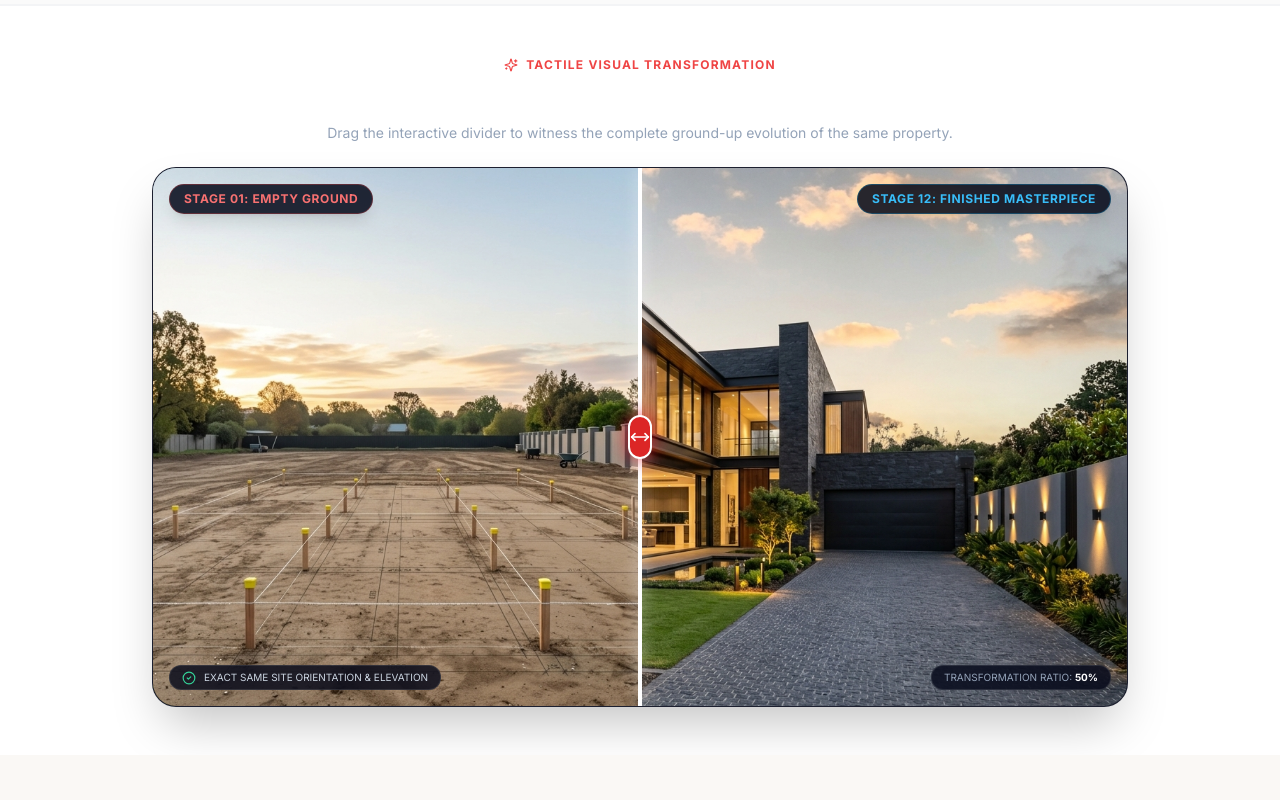
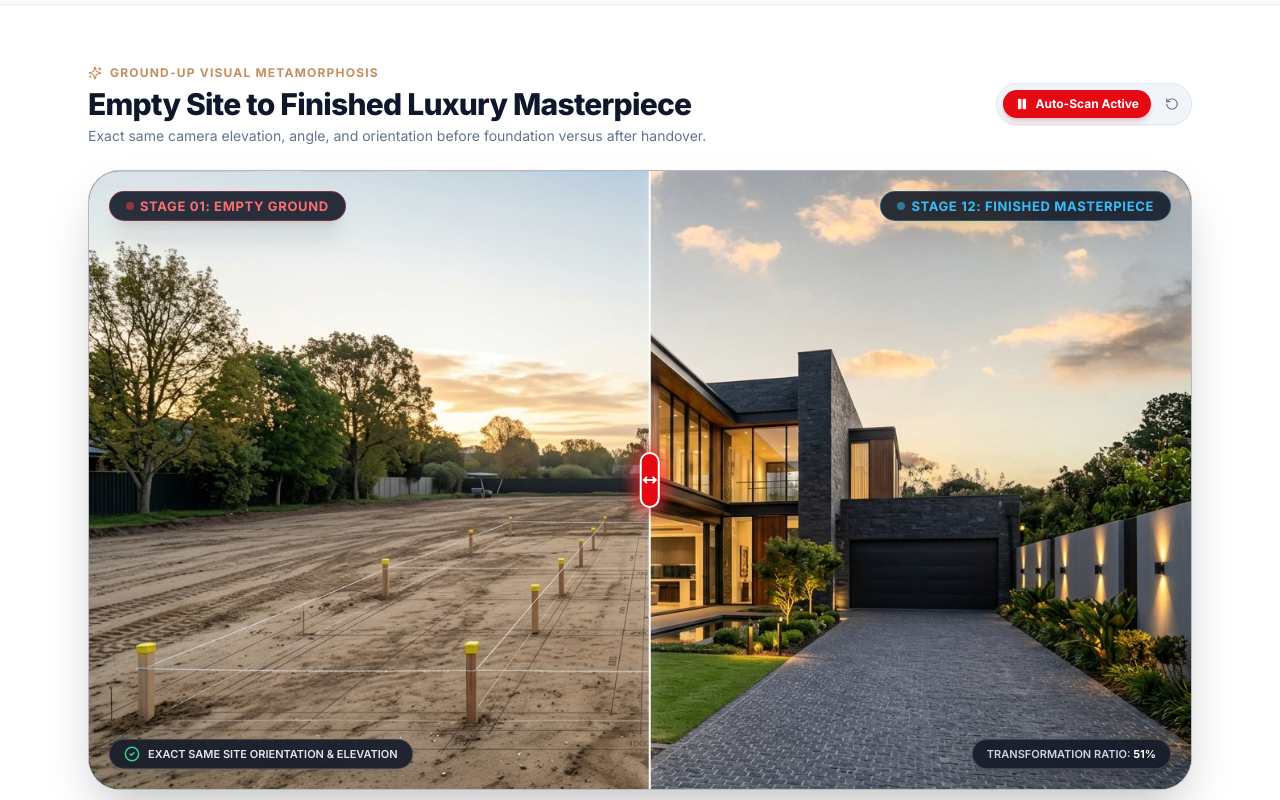
Before and after one commit to SURIYAKUMARE/Jancy-Builder, a Next.js app: page / in a window 1280 px wide. Shown: the part 3560-4360 px from the top of the page. Built offline with nearby package versions, Linux system fonts and the light colour scheme; a web font is replaced by a local one.

Commit message:
feat: match BeforeAfterSlider exactly to media_1790182531570.jpg with continuous sinusoidal auto-sweep animation, red vertical pill handle, pixel-perfect clip-path, and transformation ratio counter

```diff
--- a/components/hero/BeforeAfterSlider.tsx
+++ b/components/hero/BeforeAfterSlider.tsx
@@ -2,7 +2,8 @@
 
 import React, { useState, useRef, useCallback, useEffect } from "react";
 import Image from "next/image";
-import { Sparkles, MoveHorizontal, CheckCircle2 } from "lucide-react";
+import { Sparkles, CheckCircle2, Play, Pause, RotateCcw } from "lucide-react";
+import { motion } from "framer-motion";
 
 interface BeforeAfterSliderProps {
   beforeImage?: string;
@@ -17,10 +18,39 @@ export default function BeforeAfterSlider({
   beforeLabel = "STAGE 01: EMPTY GROUND",
   afterLabel = "STAGE 12: FINISHED MASTERPIECE",
 }: BeforeAfterSliderProps) {
-  const [sliderPos, setSliderPos] = useState(50);
+  const [sliderPos, setSliderPos] = useState<number>(47); // Starts at 47% matching media_1790182531570.jpg!
   const [isDragging, setIsDragging] = useState(false);
+  const [isAutoAnimating, setIsAutoAnimating] = useState(true);
+  const [userInteracted, setUserInteracted] = useState(false);
   const containerRef = useRef<HTMLDivElement | null>(null);
+  const animFrameRef = useRef<number | null>(null);
+  const idleTimeoutRef = useRef<NodeJS.Timeout | null>(null);
 
+  // Smooth sinusoidal auto-sweep animation
+  useEffect(() => {
+    if (!isAutoAnimating || isDragging) return;
+
+    let startTime = performance.now();
+    const cycleDuration = 5500; // 5.5s full smooth oscillation
+
+    const animate = (now: number) => {
+      const elapsed = now - startTime;
+      // Oscillate smoothly between 22% and 78% using sine wave
+      const progress = (Math.sin((elapsed / cycleDuration) * 2 * Math.PI - Math.PI / 2) + 1) / 2;
+      const newPos = 22 + progress * 56;
+      setSliderPos(Number(newPos.toFixed(1)));
+
+      animFrameRef.current = requestAnimationFrame(animate);
+    };
+
+    animFrameRef.current = requestAnimationFrame(animate);
+
+    return () => {
+      if (animFrameRef.current) cancelAnimationFrame(animFrameRef.current);
+    };
+  }, [isAutoAnimating, isDragging]);
+
+  // Handle drag move
   const handleMove = useCallback((clientX: number) => {
     if (!containerRef.current) return;
     const rect = containerRef.current.getBoundingClientRect();
@@ -28,6 +58,15 @@ export default function BeforeAfterSlider({
     const pos = Math.max(0, Math.min(100, (x / rect.width) * 100));
     setSliderPos(pos);
   }, []);
+
+  const onStartInteraction = (clientX: number) => {
+    setIsDragging(true);
+    setIsAutoAnimating(false);
+    setUserInteracted(true);
+    handleMove(clientX);
+
+    if (idleTimeoutRef.current) clearTimeout(idleTimeoutRef.current);
+  };
 
   const handleTouchMove = useCallback(
     (e: TouchEvent) => {
@@ -49,6 +88,12 @@ export default function BeforeAfterSlider({
 
   const handleMouseUp = useCallback(() => {
     setIsDragging(false);
+
+    // Optional: auto-resume smooth sweep after 4 seconds of idle
+    if (idleTimeoutRef.current) clearTimeout(idleTimeoutRef.current);
+    idleTimeoutRef.current = setTimeout(() => {
+      setIsAutoAnimating(true);
+    }, 4000);
   }, []);
 
   useEffect(() => {
@@ -67,85 +112,164 @@ export default function BeforeAfterSlider({
   }, [isDragging, handleMouseMove, handleMouseUp, handleTouchMove]);
 
   return (
-    <div className="w-full max-w-5xl mx-auto my-12 px-4 sm:px-6">
-      <div className="text-center mb-6">
-        <div className="inline-flex items-center space-x-2 text-red-500 text-xs font-mono tracking-widest uppercase mb-1.5 font-bold">
-          <Sparkles className="h-3.5 w-3.5" />
-          <span>TACTILE VISUAL TRANSFORMATION</span>
+    <div className="w-full max-w-6xl mx-auto my-14 px-4 sm:px-6">
+
+      {/* Section Header with Controls */}
+      <div className="flex flex-col sm:flex-row items-center justify-between gap-4 mb-6">
+        <div className="text-center sm:text-left">
+          <div className="inline-flex items-center space-x-2 text-[#C29061] text-xs font-mono tracking-widest uppercase mb-1 font-bold">
+            <Sparkles className="h-3.5 w-3.5" />
+            <span>GROUND-UP VISUAL METAMORPHOSIS</span>
+          </div>
+          <h3 className="text-2xl sm:text-3xl font-black text-slate-900 font-sans tracking-tight">
+            Empty Site to Finished Luxury Masterpiece
+          </h3>
+          <p className="text-xs sm:text-sm text-slate-500 mt-1">
+            Exact same camera elevation, angle, and orientation before foundation versus after handover.
+          </p>
         </div>
-        <h3 className="text-2xl sm:text-4xl font-bold text-white font-serif tracking-tight">
-          Slide Between Vision and Reality
-        </h3>
-        <p className="text-xs sm:text-sm text-slate-400 mt-1">
-          Drag the interactive divider to witness the complete ground-up evolution of the same property.
-        </p>
+
+        {/* Animation Control Pill */}
+        <div className="flex items-center gap-2 bg-slate-100 border border-slate-200 rounded-full p-1.5 shadow-sm">
+          <button
+            onClick={() => setIsAutoAnimating(!isAutoAnimating)}
+            className={`inline-flex items-center gap-1.5 px-3 py-1.5 rounded-full text-xs font-bold transition-all ${
+              isAutoAnimating
+                ? "bg-[#E50914] text-white shadow-md shadow-red-600/20"
+                : "bg-white text-slate-700 hover:text-slate-950"
+            }`}
+          >
+            {isAutoAnimating ? (
+              <>
+                <Pause className="w-3.5 h-3.5 fill-current" />
+                <span>Auto-Scan Active</span>
+              </>
+            ) : (
+              <>
+                <Play className="w-3.5 h-3.5 fill-current" />
+                <span>Play Auto-Scan</span>
+              </>
+            )}
+          </button>
+
+          <button
+            onClick={() => {
+              setSliderPos(50);
+              setIsAutoAnimating(false);
+            }}
+            className="p-1.5 rounded-full text-slate-500 hover:text-slate-900 transition-colors"
+            title="Reset to 50%"
+          >
+            <RotateCcw className="w-3.5 h-3.5" />
+          </button>
+        </div>
       </div>
 
-      {/* Slider Container */}
+      {/* Main Slider Container matching media_1790182531570.jpg */}
       <div
         ref={containerRef}
-        onMouseDown={() => setIsDragging(true)}
-        onTouchStart={() => setIsDragging(true)}
-        className="relative h-[320px] sm:h-[480px] md:h-[540px] w-full rounded-3xl overflow-hidden shadow-2xl border border-white/10 select-none cursor-ew-resize group bg-slate-950"
+        onMouseDown={(e) => onStartInteraction(e.clientX)}
+        onTouchStart={(e) => {
+          if (e.touches.length > 0) onStartInteraction(e.touches[0].clientX);
+        }}
+        onMouseEnter={() => {
+          if (isAutoAnimating) setIsAutoAnimating(false);
+        }}
+        onMouseLeave={() => {
+          if (!isDragging && !isAutoAnimating) {
+            idleTimeoutRef.current = setTimeout(() => setIsAutoAnimating(true), 3000);
+          }
+        }}
+        className="relative h-[340px] sm:h-[480px] md:h-[560px] lg:h-[620px] w-full rounded-[2rem] overflow-hidden shadow-2xl border border-slate-200/80 select-none cursor-ew-resize group bg-slate-950"
       >
-        {/* Background Layer: After (Completed Villa) */}
+        {/* Layer 1: Background - STAGE 12: FINISHED MASTERPIECE */}
         <div className="absolute inset-0 h-full w-full">
           <Image
             src={afterImage}
-            alt="Completed Home"
+            alt="Stage 12: Finished Masterpiece"
             fill
-            sizes="100vw"
+            sizes="(max-width: 1440px) 100vw, 1440px"
             className="object-cover object-center"
             priority
           />
-          <div className="absolute top-4 right-4 bg-slate-950/85 backdrop-blur-md px-3.5 py-1.5 rounded-full border border-sky-500/30 text-sky-400 text-xs font-mono font-bold tracking-wider uppercase shadow-lg">
-            {afterLabel}
+        </div>
+
+        {/* Layer 2: Foreground - STAGE 01: EMPTY GROUND with Pixel-Perfect Clip Path */}
+        <div
+          className="absolute inset-0 h-full w-full overflow-hidden pointer-events-none"
+          style={{ clipPath: `inset(0 ${100 - sliderPos}% 0 0)` }}
+        >
+          <Image
+            src={beforeImage}
+            alt="Stage 01: Empty Ground"
+            fill
+            sizes="(max-width: 1440px) 100vw, 1440px"
+            className="object-cover object-center"
+            priority
+          />
+        </div>
+
+        {/* Top-Left Badge: STAGE 01: EMPTY GROUND (Matching media_1790182531570.jpg) */}
+        <div className="absolute top-5 left-5 z-20 pointer-events-none">
+          <div className="bg-[#141A28]/90 backdrop-blur-md px-4 py-1.5 rounded-full border border-red-500/40 text-[#F87171] text-xs sm:text-[13px] font-mono font-bold tracking-wider uppercase shadow-xl flex items-center gap-1.5">
+            <span className="w-2 h-2 rounded-full bg-red-500 animate-pulse" />
+            <span>{beforeLabel}</span>
           </div>
         </div>
 
-        {/* Foreground Clipped Layer: Before (Empty Ground) */}
-        <div
-          className="absolute inset-0 h-full w-full overflow-hidden"
-          style={{ width: `${sliderPos}%` }}
-        >
-          <div className="relative h-full w-[1000px] sm:w-[1200px] md:w-[1400px] lg:w-full lg:min-w-full">
-            <Image
-              src={beforeImage}
-              alt="Empty Land"
-              fill
-              sizes="100vw"
-              className="object-cover object-center"
-              priority
-            />
-          </div>
-          <div className="absolute top-4 left-4 bg-slate-950/85 backdrop-blur-md px-3.5 py-1.5 rounded-full border border-red-500/30 text-red-400 text-xs font-mono font-bold tracking-wider uppercase shadow-lg">
-            {beforeLabel}
+        {/* Top-Right Badge: STAGE 12: FINISHED MASTERPIECE (Matching media_1790182531570.jpg) */}
+        <div className="absolute top-5 right-5 z-20 pointer-events-none">
+          <div className="bg-[#141A28]/90 backdrop-blur-md px-4 py-1.5 rounded-full border border-sky-500/40 text-[#38BDF8] text-xs sm:text-[13px] font-mono font-bold tracking-wider uppercase shadow-xl flex items-center gap-1.5">
+            <span className="w-2 h-2 rounded-full bg-sky-400 animate-pulse" />
+            <span>{afterLabel}</span>
           </div>
         </div>
 
-        {/* Tactile Draggable Handle Line */}
+        {/* Tactile Dividing Slider Line & Red Oval Handle (Matching media_1790182531570.jpg) */}
         <div
-          className="absolute top-0 bottom-0 w-1 bg-white shadow-[0_0_15px_rgba(255,255,255,0.8)] cursor-ew-resize z-20 flex items-center justify-center -translate-x-1/2"
+          className="absolute top-0 bottom-0 w-[2.5px] bg-white shadow-[0_0_15px_rgba(255,255,255,0.9)] cursor-ew-resize z-30 flex items-center justify-center -translate-x-1/2 pointer-events-none"
           style={{ left: `${sliderPos}%` }}
         >
-          <div className="h-11 w-11 rounded-full bg-red-600 text-white flex items-center justify-center shadow-[0_0_20px_rgba(229,9,20,0.8)] border-2 border-white transform transition-transform group-hover:scale-110 active:scale-95">
-            <MoveHorizontal className="h-5 w-5" />
+          {/* Glowing Aura Ring */}
+          <span className="absolute w-10 h-16 rounded-full bg-red-500/30 blur-sm pointer-events-none" />
+
+          {/* Red Vertical Pill Handle from media_1790182531570.jpg */}
+          <div className="relative w-7 h-13 sm:w-8 sm:h-14 rounded-full bg-[#E50914] border-2 border-white shadow-[0_0_20px_rgba(229,9,20,0.85)] text-white flex items-center justify-center transform transition-transform group-hover:scale-110 active:scale-95">
+            {/* White Double Horizontal Arrow */}
+            <svg
+              className="w-4 h-4 text-white stroke-[2.8]"
+              viewBox="0 0 24 24"
+              fill="none"
+              stroke="currentColor"
+              strokeLinecap="round"
+              strokeLinejoin="round"
+            >
+              <polyline points="7 8 3 12 7 16" />
+              <polyline points="17 8 21 12 17 16" />
+              <line x1="3" y1="12" x2="21" y2="12" />
+            </svg>
           </div>
         </div>
 
-        {/* Bottom Specs Ribbon */}
-        <div className="absolute bottom-4 left-4 right-4 z-10 flex items-center justify-between pointer-events-none">
-          <div className="hidden sm:flex items-center space-x-2 bg-slate-950/80 backdrop-blur-md px-3 py-1 rounded-xl border border-white/10 text-[10px] font-mono text-slate-300">
-            <CheckCircle2 className="h-3.5 w-3.5 text-emerald-400" />
-            <span>EXACT SAME SITE ORIENTATION & ELEVATION</span>
-          </div>
-
-          <div className="bg-slate-950/80 backdrop-blur-md px-3 py-1 rounded-xl border border-white/10 text-[10px] font-mono text-slate-400 ml-auto">
-            <span>TRANSFORMATION RATIO: </span>
-            <strong className="text-white">{Math.round(sliderPos)}%</strong>
+        {/* Bottom Left Badge: EXACT SAME SITE ORIENTATION & ELEVATION (Matching media_1790182531570.jpg) */}
+        <div className="absolute bottom-5 left-5 z-20 pointer-events-none">
+          <div className="flex items-center space-x-2 bg-[#141A28]/90 backdrop-blur-md px-3.5 py-1.5 rounded-full border border-white/15 text-[11px] font-mono font-semibold text-slate-200 shadow-xl">
+            <CheckCircle2 className="h-4 w-4 text-emerald-400 stroke-[2.2]" />
+            <span className="hidden sm:inline">EXACT SAME SITE ORIENTATION &amp; ELEVATION</span>
+            <span className="sm:hidden">SAME SITE &amp; ELEVATION</span>
           </div>
         </div>
+
+        {/* Bottom Right Badge: TRANSFORMATION RATIO: {sliderPos}% (Matching media_1790182531570.jpg) */}
+        <div className="absolute bottom-5 right-5 z-20 pointer-events-none">
+          <div className="bg-[#141A28]/90 backdrop-blur-md px-3.5 py-1.5 rounded-full border border-white/15 text-[11px] font-mono font-semibold text-slate-300 shadow-xl">
+            <span>TRANSFORMATION RATIO: </span>
+            <strong className="text-white font-bold">{Math.round(sliderPos)}%</strong>
+          </div>
+        </div>
+
       </div>
+
     </div>
   );
 }
```
